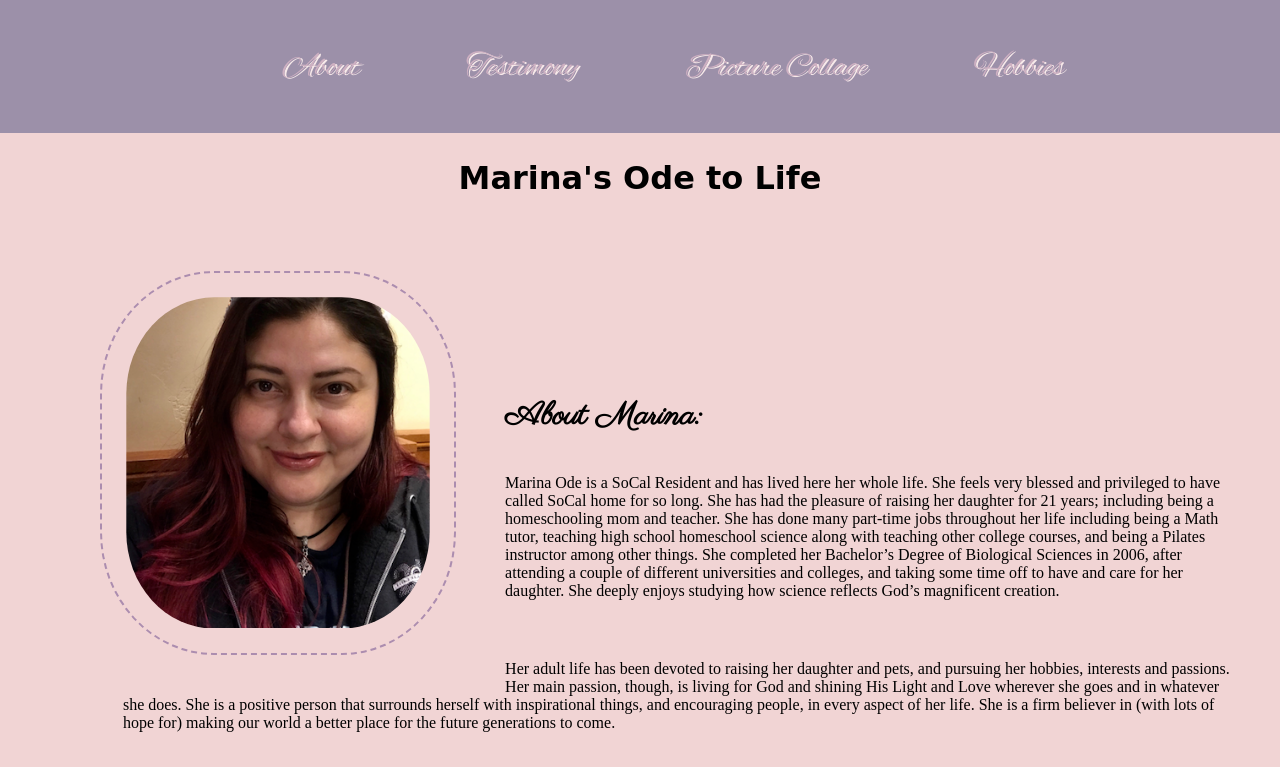
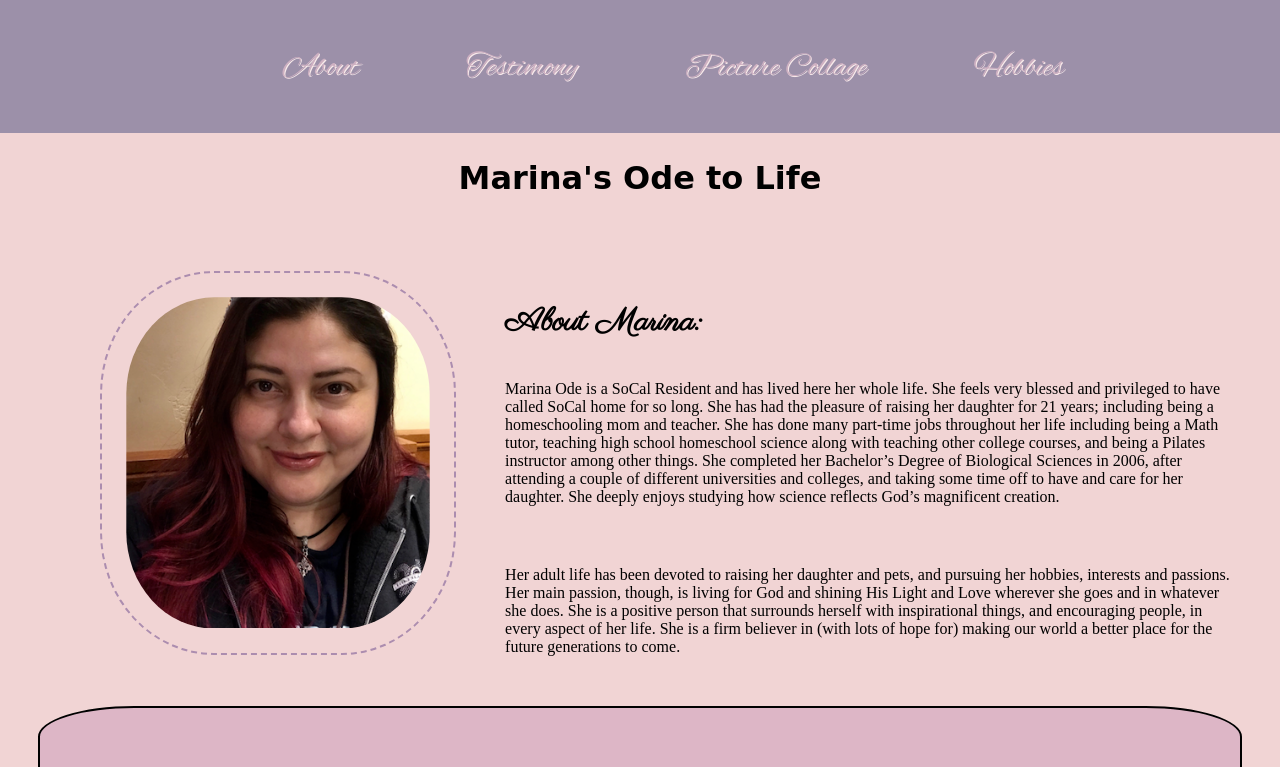
Before and after one commit to adaniah/bioSite, a plain HTML site: page index.html in a window 1280 px wide. Shown: the top 767 px of the page. Drawn offline with Linux system fonts and the light colour scheme; a web font is replaced by a local one.

Commit message:
fixed some tweaks

```diff
--- a/bioSitestyle.css
+++ b/bioSitestyle.css
@@ -48,7 +48,7 @@ nav {
 }
 
 nav a {
-    text-shadow: 2px 1px .5px white;
+    text-shadow: 1px 1px .5px white;
 }
 
 
@@ -67,7 +67,6 @@ h2 {
     font-size: xx-large;
     text-align: center;
     border-radius: 20%;
-    margin-top: 100px;
 }
 
 h3 {
```
